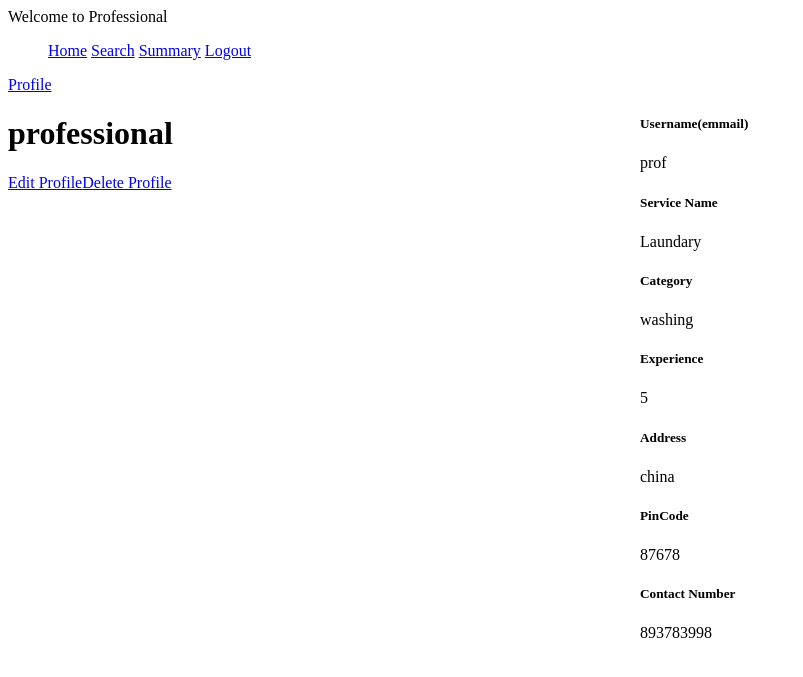
After one commit to Shreya-agr09/AZHouseService, a Flask app: page /prof_profile in a window 1280 px wide. The commit adds this page. Shown: the top 677 px of the page, without its empty margins (0-803 px from the left). Run offline with Flask 3, Linux system fonts and the light colour scheme; a user stored in the database is signed in; data comes from the database, SQL or seed files in the repository; both versions use the stored data as it was after the commit.

Commit message:
created profile dynamic status

```diff
--- a/main.py
+++ b/main.py
@@ -124,9 +124,28 @@ def customer():
                 .all())
     return render_template("customer.html",servType=servType,custHistory=custHistory)
 
+@app.route("/closeService/ser_reqId",methods=['GET','POST'])
+def closeService(ser_reqId):
+    if request.method=="POST":
+        pass
+    else:
+        return render_template("csremark.html")
+
+
+@app.route("/prof_profile")
+def prof_profile():
+    profDetails=Professionals.query.filter_by(prof_id=session["id"]).one()
+    category=Service.query.filter_by(sname=profDetails.pserviceName).one()
+    return render_template("prof_profile.html",p=profDetails,category=category)
+
+@app.route("/cust_profile")
+def cust_profile():
+    custDetails=Customer.query.filter_by(cust_id=session["id"]).one()
+    return render_template("prof_profile.html",c=custDetails)
+
 @app.route("/professional")
 def professional():
-    cust_detail_today = (db.session.query(Customer)
+    cust_detail_today = (db.session.query(Customer,Service_request)
                  .join(Service_request, Customer.cust_id == Service_request.cust_id)
                  .join(Professionals, Professionals.prof_id == Service_request.prof_id)
                  .filter(Service_request.prof_id == session["id"]).filter(Service_request.date_of_req == date.today())
@@ -141,18 +160,37 @@ def professional():
 #create customer phone number
 #create service rating
 #create profession phone no
+#service request status default requested
+@app.route("/profAcceptService/<serviceRq_id>")
+def profAcceptService(serviceRq_id):
+    s1=Service_request.query.filter_by(sr_id=serviceRq_id).one()
+    s1.status="Accepted"
+    db.session.commit()
+    return redirect("/professional")
+
 @app.route("/customer_serviceType/<serviceName>")
 def customer_service(serviceName):
     #subServices = Service.query.filter_by(pServiceType=serviceName).distinct(Service.sname).all()
     subServices = (db.session.query(Service).filter_by(pServiceType=serviceName).group_by(Service.sname).all())
-    return render_template("customer2.html",subServices=subServices,serviceName=serviceName)
+    #retieving history of customer
+    custHistory = (db.session.query(Professionals, Service_request, Service)
+                .join(Service_request, Service_request.prof_id == Professionals.prof_id)
+                .join(Service, Service.s_id == Service_request.s_id)
+                .filter(Service_request.cust_id == session["id"])
+                .all())
+    return render_template("customer2.html",subServices=subServices,serviceName=serviceName,custHistory=custHistory)
 
 @app.route("/customer_subService/<subService_title>")
 def customer_subService(subService_title):
     if session["id"]:
         subServices = (db.session.query(Professionals).filter_by(pserviceName=subService_title).all())
+        custHistory = (db.session.query(Professionals, Service_request, Service)
+                .join(Service_request, Service_request.prof_id == Professionals.prof_id)
+                .join(Service, Service.s_id == Service_request.s_id)
+                .filter(Service_request.cust_id == session["id"])
+                .all())
         if len(subServices)>0:
-            return render_template("customer3.html",subServices=subServices,subService_title=subService_title)
+            return render_template("customer3.html",subServices=subServices,subService_title=subService_title,custHistory=custHistory)
         else:
             backService = (db.session.query(Service).filter_by(sname=subService_title).one())
             flash("Sorry,no "+subService_title+" pakages available at this point of time.You can try some other pakages.Sorry for the inconvinence")
--- a/templates/admin.html
+++ b/templates/admin.html
@@ -84,7 +84,7 @@
                 <td>{{prof.pname}}</td>
                 <td>{{cust.cname}}</td>
                 <td>{{serv_r.date_of_req}}</td>
-                <td>Requested</td>
+                <td>{{serv_r.status}}</td>
             </tr>
             {%endfor%}
 
--- /dev/null
+++ b/templates/prof_profile.html
@@ -0,0 +1,49 @@
+<!DOCTYPE html>
+<html lang="en">
+<head>
+    <meta charset="UTF-8">
+    <meta name="viewport" content="width=device-width, initial-scale=1.0">
+    <title>Professional Profile</title>
+</head>
+<style>
+    .main{
+        display:flex;
+        flex-direction: row;
+    }
+    .left{
+        width:50%;
+    }
+    .right{
+        width:50%;
+    }
+</style>
+<body>
+    <header>
+        <span>Welcome to Professional</span>
+        <ul>
+            <a href="/professional">Home</a>
+            <a href="/search">Search</a>
+            <a href="/summary">Summary</a>
+            <a href="/logout">Logout</a>
+        </ul>
+        <a href="/prof_profile">Profile</a>
+    </header>
+    <div class="main">
+
+    <div class="left">
+        <h1>{{p.pname}}</h1>
+        <a href="/editProfProfile" type="Button">Edit Profile</a><a href="/deleteProfProfile" type="Button">Delete Profile</a>
+    </div>
+    <div class="right">
+        <h5>Username(emmail)</h5>{{p.pemail}}
+        <h5>Service Name</h5>{{p.pserviceName}}
+        <h5>Category</h5>{{category.pServiceType}}
+        <h5>Experience</h5>{{p.pexp}}
+        <h5>Address</h5>{{p.paddress}}
+        <h5>PinCode</h5>{{p.ppincode}}
+        <h5>Contact Number</h5>893783998
+
+    </div>
+</div>
+</body>
+</html>
```
Also changed, not shown: templates/customer.html (+23 -32 lines), templates/customer2.html (+10 -4 lines), templates/customer3.html (+10 -4 lines), templates/custprofile.html (added, +46 -0 lines), templates/professionals.html (+7 -3 lines), README.md, instance/database.sqlite3.
